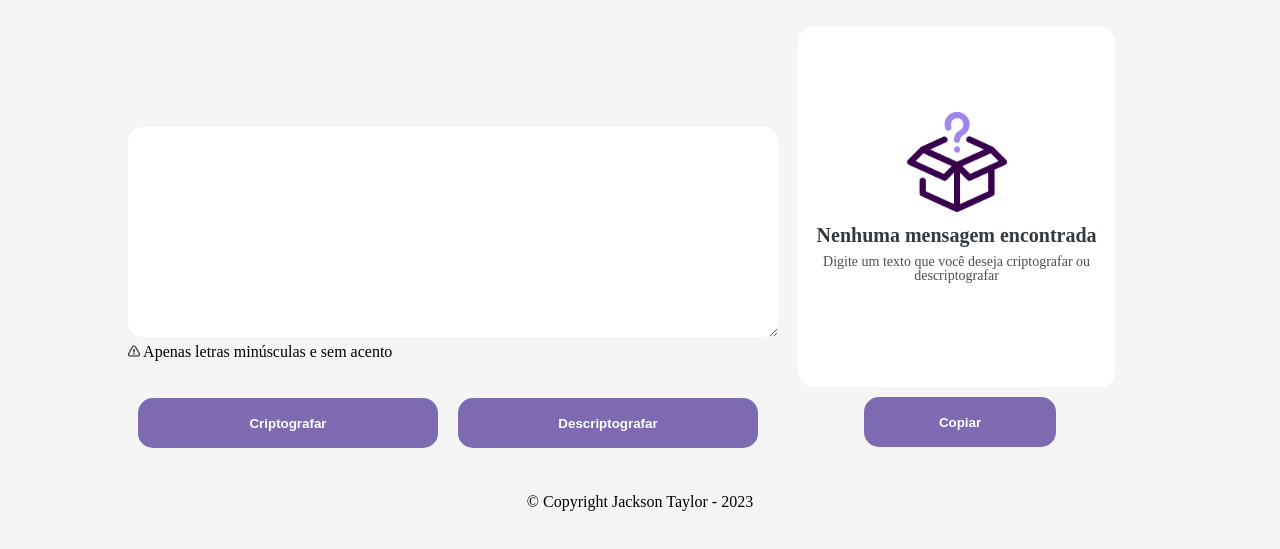
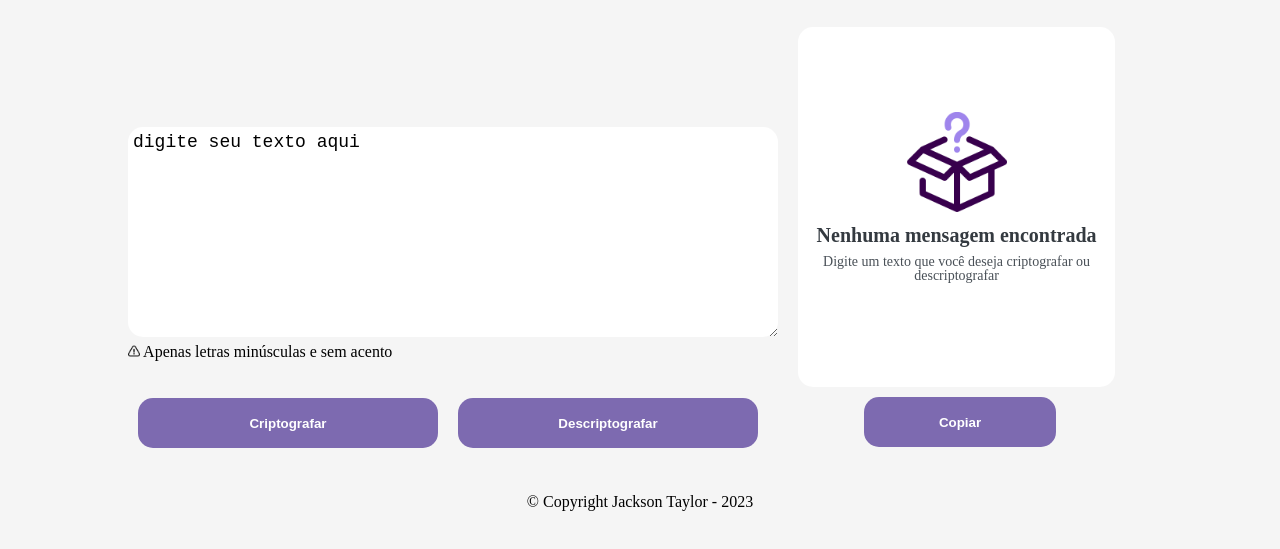
Before and after one commit to jacksontaylorjp/Encriptador_de_texto_challengeOne, a plain HTML site: page index.html in a window 1280 px wide. Shown: the part 143-692 px from the top of the page. Drawn offline with Linux system fonts and the light colour scheme.

Commit message:
alteração no textarea

```diff
--- a/index.html
+++ b/index.html
@@ -13,7 +13,7 @@
         </div>
         <main>
             <div class="entradaDeDados">
-                <textarea id="txtEntrada" type="text"></textarea>
+                <textarea id="txtEntrada" type="text">Digite seu texto aqui</textarea>
                 <p><img id="txtAtencao" src="atencao.png"> Apenas letras minúsculas e sem acento</p>
                 <div class="bt">
                     <button id="btCriptografar">Criptografar</button>
```
